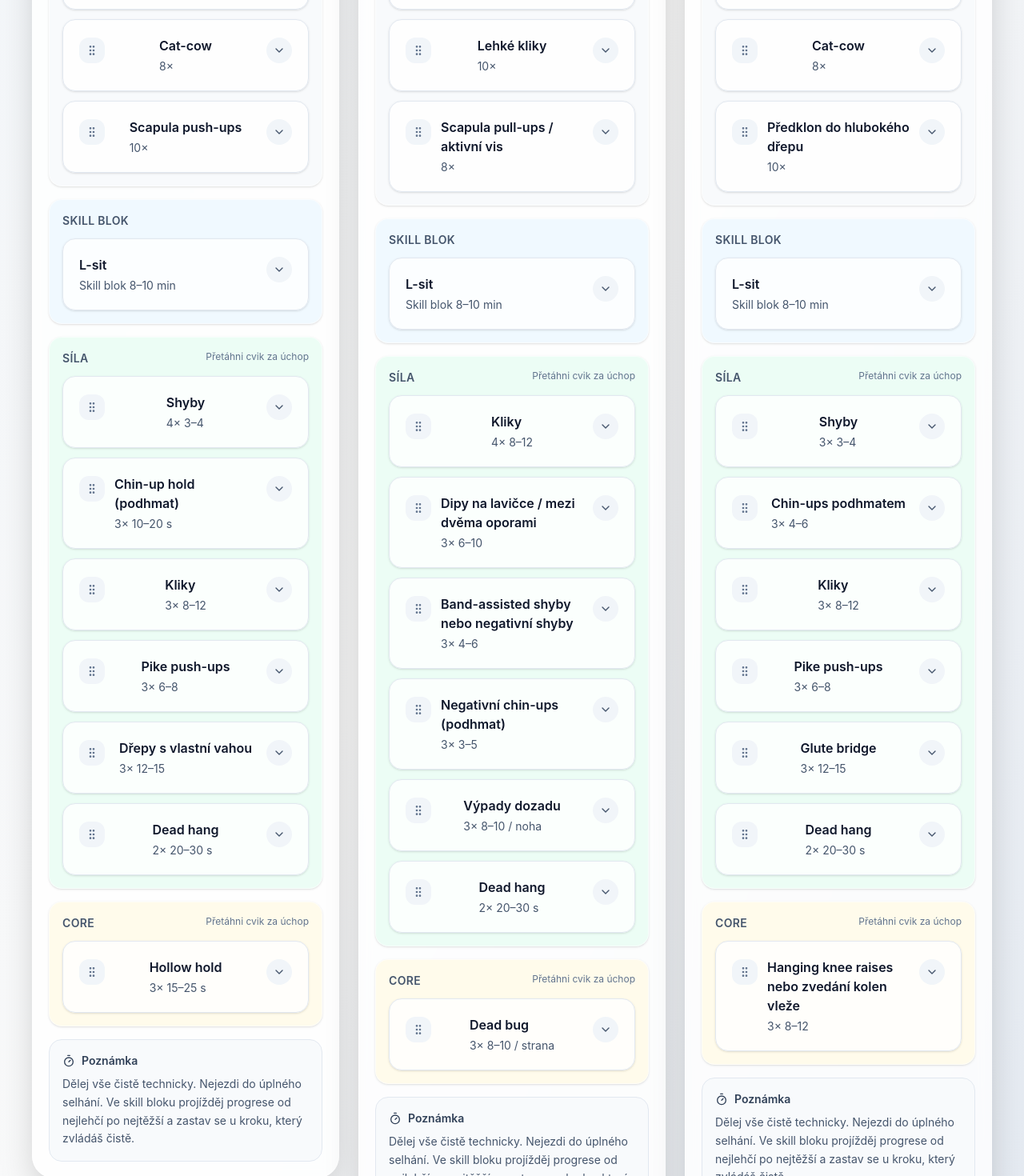
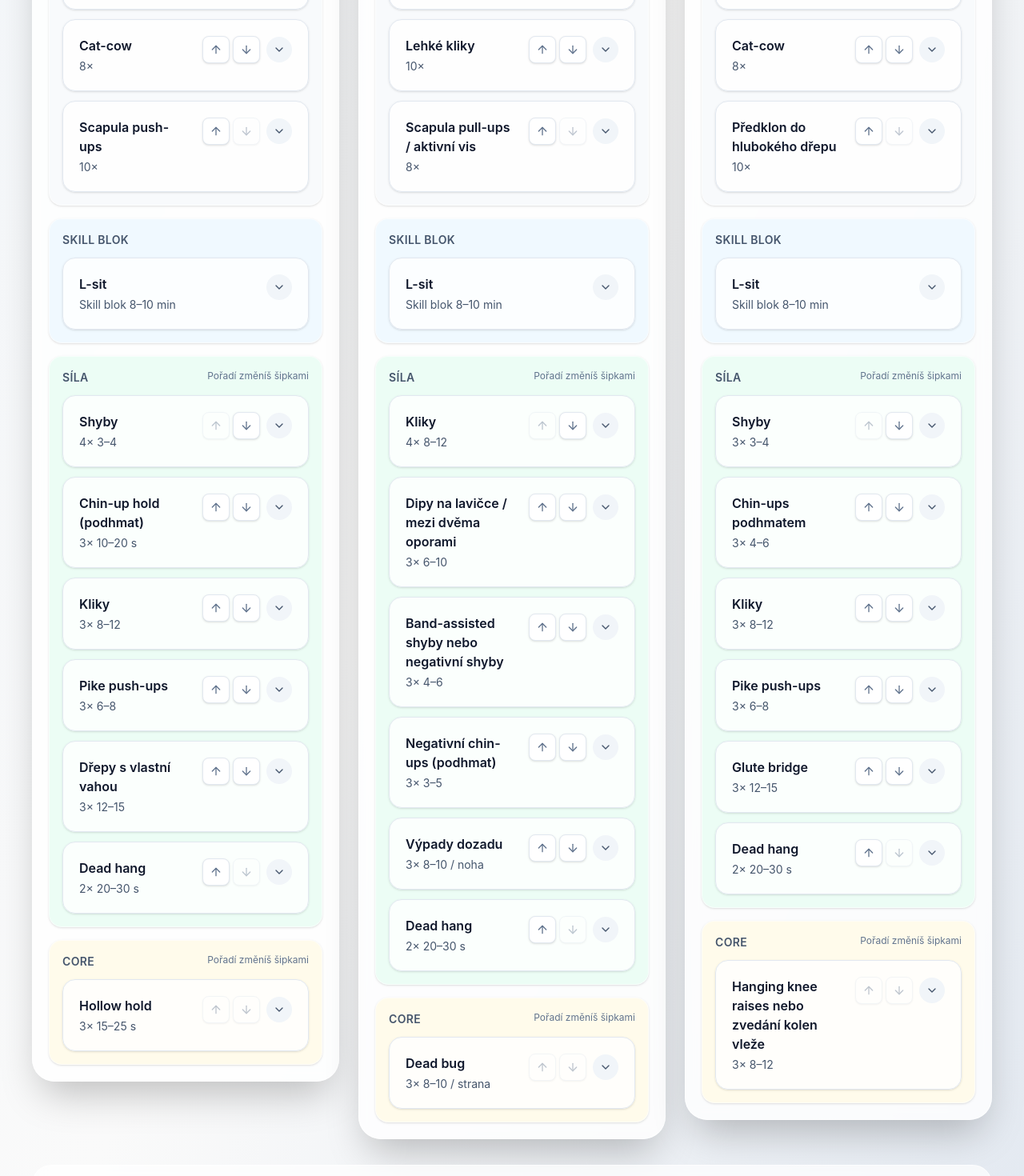
Before and after one commit to klach1/workout-cards, a React (Vite) app: page / in a window 1280 px wide. Shown: the part 936-2406 px from the top of the page at 80% size. Built offline with nearby package versions, Linux system fonts and the light colour scheme.

Commit message:
Use mobile-friendly reorder buttons

```diff
--- a/src/workout-cards.tsx
+++ b/src/workout-cards.tsx
@@ -1,7 +1,7 @@
 import React, { useEffect, useMemo, useState } from "react";
 import { Card, CardContent, CardHeader, CardTitle } from "@/components/ui/card";
 import { Badge } from "@/components/ui/badge";
-import { Dumbbell, Shield, ArrowUp, Activity, Timer, ChevronDown, Target, CheckCircle2, GripVertical } from "lucide-react";
+import { Dumbbell, Shield, ArrowUp, ArrowDown, Activity, ChevronDown, Target, CheckCircle2 } from "lucide-react";
 
 type Progression = {
   title: string;
@@ -444,7 +444,7 @@ type SectionKey = "warmup" | "strength" | "core";
 type CardExerciseOrder = Record<SectionKey, string[]>;
 type ExerciseOrderState = Record<string, CardExerciseOrder>;
 
-const exerciseOrderStorageKey = "workout-cards.exercise-order.v1";
+const exerciseOrderStorageKey = "workout-cards.exercise-order.v2";
 const reorderableSections: SectionKey[] = ["warmup", "strength", "core"];
 
 function buildExerciseId(cardId: string, section: SectionKey, index: number) {
@@ -505,22 +505,11 @@ function loadExerciseOrder(): ExerciseOrderState {
   }
 }
 
-function moveItem<T>(items: T[], fromIndex: number, toIndex: number) {
-  if (fromIndex === -1 || toIndex === -1 || fromIndex === toIndex) {
-    return items;
-  }
-
-  const next = [...items];
-  const [moved] = next.splice(fromIndex, 1);
-  next.splice(toIndex, 0, moved);
-  return next;
-}
-
 function ProgressionItem({ step }: { step: Progression }) {
   return (
     <details className="group rounded-xl border border-sky-200 bg-white/80 shadow-sm transition open:bg-white">
       <summary className="flex cursor-pointer list-none items-start justify-between gap-3 p-3 sm:p-4">
-        <div className="min-w-0">
+        <div className="min-w-0 flex-1">
           <div className="text-sm font-semibold text-slate-900">{step.title}</div>
           {step.goal && <div className="mt-1 text-xs text-sky-800 sm:text-sm">{step.goal}</div>}
         </div>
@@ -552,74 +541,26 @@ function ProgressionItem({ step }: { step: Progression }) {
 }
 
 function ExerciseItem({
-  exerciseId,
   exercise,
   accent = "slate",
-  canReorder = true,
-  isDragging = false,
-  isDropTarget = false,
-  onDragStart,
-  onDragEnd,
-  onDragOver,
-  onDrop,
+  moveControls,
 }: {
-  exerciseId: string;
   exercise: Exercise;
   accent?: Accent;
-  canReorder?: boolean;
-  isDragging?: boolean;
-  isDropTarget?: boolean;
-  onDragStart?: (exerciseId: string) => void;
-  onDragEnd?: () => void;
-  onDragOver?: (exerciseId: string) => void;
-  onDrop?: (exerciseId: string) => void;
+  moveControls?: React.ReactNode;
 }) {
   return (
-    <details
-      draggable={canReorder}
-      onDragStart={
-        canReorder
-          ? (event) => {
-              event.dataTransfer.effectAllowed = "move";
-              event.dataTransfer.setData("text/plain", exerciseId);
-              onDragStart?.(exerciseId);
-            }
-          : undefined
-      }
-      onDragEnd={canReorder ? onDragEnd : undefined}
-      onDragOver={
-        canReorder
-          ? (event) => {
-              event.preventDefault();
-              event.dataTransfer.dropEffect = "move";
-              onDragOver?.(exerciseId);
-            }
-          : undefined
-      }
-      onDrop={
-        canReorder
-          ? (event) => {
-              event.preventDefault();
-              onDrop?.(exerciseId);
-            }
-          : undefined
-      }
-      className={`group rounded-2xl border bg-white/80 p-0 shadow-sm transition ${accentClasses[accent]} ${
-        isDragging ? "scale-[0.99] border-slate-300 opacity-60" : "border-slate-200"
-      } ${isDropTarget ? "ring-2 ring-slate-300 ring-offset-2 ring-offset-transparent" : ""}`}
-    >
+    <details className={`group rounded-2xl border border-slate-200 bg-white/80 p-0 shadow-sm transition ${accentClasses[accent]}`}>
       <summary className="flex cursor-pointer list-none items-start justify-between gap-3 p-4 sm:p-5">
-        {canReorder && (
-          <div className="mt-0.5 shrink-0 rounded-xl bg-slate-100 p-2 text-slate-500">
-            <GripVertical className="h-4 w-4" />
-          </div>
-        )}
-        <div className="min-w-0">
+        <div className="min-w-0 flex-1">
           <div className="text-sm font-semibold text-slate-900 sm:text-base">{exercise.name}</div>
           <div className="mt-1 text-sm text-slate-600">{exercise.prescription}</div>
         </div>
-        <div className="mt-0.5 shrink-0 rounded-full bg-slate-100 p-2 transition group-open:rotate-180">
-          <ChevronDown className="h-4 w-4 text-slate-600" />
+        <div className="ml-2 flex shrink-0 items-center gap-2">
+          {moveControls}
+          <div className="rounded-full bg-slate-100 p-2 transition group-open:rotate-180">
+            <ChevronDown className="h-4 w-4 text-slate-600" />
+          </div>
         </div>
       </summary>
 
@@ -672,12 +613,8 @@ function Section({
   accent = "slate",
   canReorder = true,
   hint,
-  draggedExerciseId,
-  dragOverExerciseId,
-  onDragStart,
-  onDragEnd,
-  onDragOver,
-  onDrop,
+  onMoveUp,
+  onMoveDown,
 }: {
   title: string;
   items: Array<{ id: string; exercise: Exercise }>;
@@ -685,12 +622,8 @@ function Section({
   accent?: Accent;
   canReorder?: boolean;
   hint?: string;
-  draggedExerciseId?: string | null;
-  dragOverExerciseId?: string | null;
-  onDragStart?: (exerciseId: string) => void;
-  onDragEnd?: () => void;
-  onDragOver?: (exerciseId: string) => void;
-  onDrop?: (exerciseId: string) => void;
+  onMoveUp?: (exerciseId: string) => void;
+  onMoveDown?: (exerciseId: string) => void;
 }) {
   return (
     <div className={`rounded-2xl border border-white/60 ${tone} p-3 shadow-sm sm:p-4`}>
@@ -699,19 +632,35 @@ function Section({
         {hint && <div className="text-right text-xs text-slate-500">{hint}</div>}
       </div>
       <div className="space-y-3">
-        {items.map((item) => (
+        {items.map((item, index) => (
           <ExerciseItem
             key={item.id}
-            exerciseId={item.id}
             exercise={item.exercise}
             accent={accent}
-            canReorder={canReorder}
-            isDragging={draggedExerciseId === item.id}
-            isDropTarget={dragOverExerciseId === item.id && draggedExerciseId !== item.id}
-            onDragStart={onDragStart}
-            onDragEnd={onDragEnd}
-            onDragOver={onDragOver}
-            onDrop={onDrop}
+            moveControls={
+              canReorder ? (
+                <div className="flex items-center gap-1" onClick={(e) => e.stopPropagation()} onPointerDown={(e) => e.stopPropagation()}>
+                  <button
+                    type="button"
+                    aria-label="Posunout nahoru"
+                    className="rounded-lg border border-slate-200 bg-white p-2 text-slate-500 shadow-sm transition hover:bg-slate-50 disabled:opacity-40"
+                    onClick={() => onMoveUp?.(item.id)}
+                    disabled={index === 0}
+                  >
+                    <ArrowUp className="h-4 w-4" />
+                  </button>
+                  <button
+                    type="button"
+                    aria-label="Posunout dolů"
+                    className="rounded-lg border border-slate-200 bg-white p-2 text-slate-500 shadow-sm transition hover:bg-slate-50 disabled:opacity-40"
+                    onClick={() => onMoveDown?.(item.id)}
+                    disabled={index === items.length - 1}
+                  >
+                    <ArrowDown className="h-4 w-4" />
+                  </button>
+                </div>
+              ) : undefined
+            }
           />
         ))}
       </div>
@@ -786,8 +735,6 @@ function DevChecks() {
 export default function WorkoutCards() {
   const [selectedSkillId, setSelectedSkillId] = useState<string>("lsit");
   const [exerciseOrder, setExerciseOrder] = useState<ExerciseOrderState>(() => loadExerciseOrder());
-  const [dragState, setDragState] = useState<{ cardId: string; section: SectionKey; exerciseId: string } | null>(null);
-  const [dragOverExerciseId, setDragOverExerciseId] = useState<string | null>(null);
 
   const selectedSkill = useMemo(() => {
     return beginnerSkills.find((skill) => skill.id === selectedSkillId) ?? beginnerSkills[0];
@@ -822,27 +769,19 @@ export default function WorkoutCards() {
       .filter((item): item is { id: string; exercise: Exercise } => item !== null);
   };
 
-  const handleDragStart = (cardId: string, section: SectionKey, exerciseId: string) => {
-    setDragState({ cardId, section, exerciseId });
-    setDragOverExerciseId(exerciseId);
-  };
-
-  const handleDragOver = (exerciseId: string) => {
-    setDragOverExerciseId(exerciseId);
-  };
-
-  const handleDrop = (cardId: string, section: SectionKey, targetExerciseId: string) => {
-    if (!dragState || dragState.cardId !== cardId || dragState.section !== section) {
-      return;
-    }
-
+  const moveExercise = (cardId: string, section: SectionKey, exerciseId: string, direction: -1 | 1) => {
     setExerciseOrder((current) => {
       const currentOrder = current[cardId]?.[section] ?? [];
-      const nextOrder = moveItem(currentOrder, currentOrder.indexOf(dragState.exerciseId), currentOrder.indexOf(targetExerciseId));
+      const fromIndex = currentOrder.indexOf(exerciseId);
+      const toIndex = fromIndex + direction;
 
-      if (nextOrder === currentOrder) {
+      if (fromIndex === -1 || toIndex < 0 || toIndex >= currentOrder.length) {
         return current;
       }
+
+      const nextOrder = [...currentOrder];
+      const [moved] = nextOrder.splice(fromIndex, 1);
+      nextOrder.splice(toIndex, 0, moved);
 
       return {
         ...current,
@@ -852,14 +791,6 @@ export default function WorkoutCards() {
         },
       };
     });
-
-    setDragState(null);
-    setDragOverExerciseId(null);
-  };
-
-  const handleDragEnd = () => {
-    setDragState(null);
-    setDragOverExerciseId(null);
   };
 
   return (
@@ -924,13 +855,9 @@ export default function WorkoutCards() {
                       items={warmupItems}
                       tone="bg-slate-50"
                       accent="slate"
-                      hint="Přetáhni cvik za úchop"
-                      draggedExerciseId={dragState?.cardId === card.id && dragState.section === "warmup" ? dragState.exerciseId : null}
-                      dragOverExerciseId={dragState?.cardId === card.id && dragState.section === "warmup" ? dragOverExerciseId : null}
-                      onDragStart={(exerciseId) => handleDragStart(card.id, "warmup", exerciseId)}
-                      onDragEnd={handleDragEnd}
-                      onDragOver={handleDragOver}
-                      onDrop={(exerciseId) => handleDrop(card.id, "warmup", exerciseId)}
+                      hint="Pořadí změníš šipkami"
+                      onMoveUp={(exerciseId) => moveExercise(card.id, "warmup", exerciseId, -1)}
+                      onMoveDown={(exerciseId) => moveExercise(card.id, "warmup", exerciseId, 1)}
                     />
                     <Section
                       title="Skill blok"
@@ -944,37 +871,20 @@ export default function WorkoutCards() {
                       items={strengthItems}
                       tone="bg-emerald-50"
                       accent="emerald"
-                      hint="Přetáhni cvik za úchop"
-                      draggedExerciseId={dragState?.cardId === card.id && dragState.section === "strength" ? dragState.exerciseId : null}
-                      dragOverExerciseId={dragState?.cardId === card.id && dragState.section === "strength" ? dragOverExerciseId : null}
-                      onDragStart={(exerciseId) => handleDragStart(card.id, "strength", exerciseId)}
-                      onDragEnd={handleDragEnd}
-                      onDragOver={handleDragOver}
-                      onDrop={(exerciseId) => handleDrop(card.id, "strength", exerciseId)}
+                      hint="Pořadí změníš šipkami"
+                      onMoveUp={(exerciseId) => moveExercise(card.id, "strength", exerciseId, -1)}
+                      onMoveDown={(exerciseId) => moveExercise(card.id, "strength", exerciseId, 1)}
                     />
                     <Section
                       title="Core"
                       items={coreItems}
                       tone="bg-amber-50"
                       accent="amber"
-                      hint="Přetáhni cvik za úchop"
-                      draggedExerciseId={dragState?.cardId === card.id && dragState.section === "core" ? dragState.exerciseId : null}
-                      dragOverExerciseId={dragState?.cardId === card.id && dragState.section === "core" ? dragOverExerciseId : null}
-                      onDragStart={(exerciseId) => handleDragStart(card.id, "core", exerciseId)}
-                      onDragEnd={handleDragEnd}
-                      onDragOver={handleDragOver}
-                      onDrop={(exerciseId) => handleDrop(card.id, "core", exerciseId)}
+                      hint="Pořadí změníš šipkami"
+                      onMoveUp={(exerciseId) => moveExercise(card.id, "core", exerciseId, -1)}
+                      onMoveDown={(exerciseId) => moveExercise(card.id, "core", exerciseId, 1)}
                     />
 
-                    <div className="rounded-2xl border border-slate-200 bg-slate-50 p-3 sm:p-4">
-                      <div className="mb-2 flex items-center gap-2 text-sm font-semibold text-slate-700">
-                        <Timer className="h-4 w-4" />
-                        Poznámka
-                      </div>
-                      <p className="text-sm leading-relaxed text-slate-600">
-                        Dělej vše čistě technicky. Nejezdi do úplného selhání. Ve skill bloku projížděj progrese od nejlehčí po nejtěžší a zastav se u kroku, který zvládáš čistě.
-                      </p>
-                    </div>
                   </CardContent>
                 </Card>
               </details>
```
